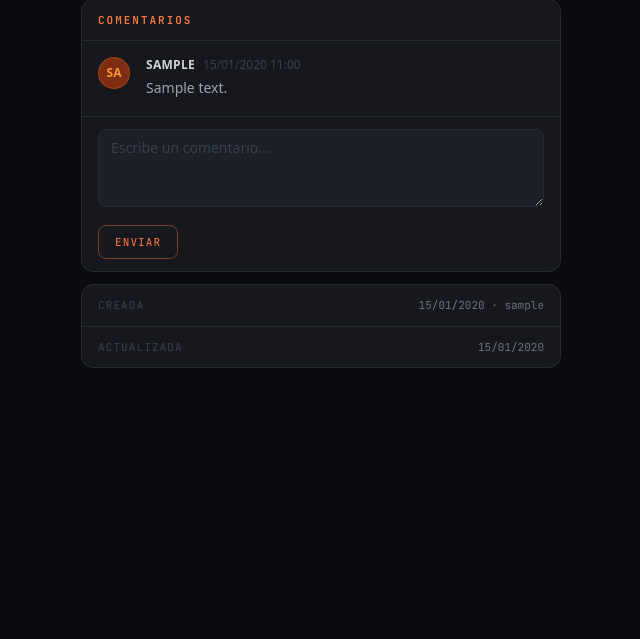
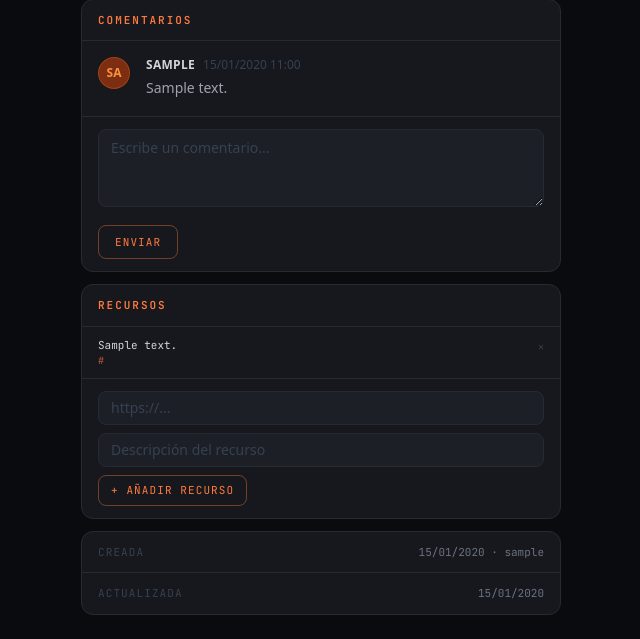
Before and after one commit to Maegor/Bricoia, a Django app: page /tasks/1/ in a window 1280 px wide. Shown: the part 1038-1677 px from the top of the page, without its empty margins (319-959 px from the left). Before the commit the page ends 1406 px from the top, so only its background shows below. Run offline with Django 5.2, Linux system fonts and the light colour scheme; a user stored in the database is signed in; tables that the repository leaves empty hold one stand-in row (values such as "Sample post"); some libraries are stand-ins or nearby versions.

Commit message:
Añadir sección de recursos/enlaces en detalle de tarea (closes #5)
- Nuevo modelo TaskLink con url y descripción, migración 0006
- CRUD inline HTMX: añadir y borrar enlaces sin recargar la página
- Estado vacío aparece/desaparece correctamente al añadir/borrar el último ítem

Co-Authored-By: Claude Sonnet 4.6 <noreply@anthropic.com>

```diff
--- a/apps/tasks/models.py
+++ b/apps/tasks/models.py
@@ -136,3 +136,17 @@ class Comment(models.Model):
 
     def __str__(self):
         return f"{self.author.username} en tarea {self.task_id}"
+
+
+class TaskLink(models.Model):
+    task = models.ForeignKey(Task, on_delete=models.CASCADE, related_name="links")
+    url = models.URLField(max_length=500, verbose_name="URL")
+    description = models.CharField(max_length=200, verbose_name="descripción")
+
+    class Meta:
+        verbose_name = "enlace"
+        verbose_name_plural = "enlaces"
+        ordering = ["pk"]
+
+    def __str__(self):
+        return self.description
--- a/apps/tasks/urls.py
+++ b/apps/tasks/urls.py
@@ -45,4 +45,6 @@ urlpatterns = [
     path("tasks/<int:pk>/meta/edit/", views.task_meta_edit_form, name="task_meta_edit"),
     path("tasks/<int:pk>/meta/update/", views.task_meta_update, name="task_meta_update"),
     path("tasks/<int:pk>/comments/add/", views.task_comment_add, name="task_comment_add"),
+    path("tasks/<int:task_pk>/links/add/", views.link_create, name="link_create"),
+    path("tasks/links/<int:pk>/delete/", views.link_delete, name="link_delete"),
 ]
--- a/apps/tasks/views.py
+++ b/apps/tasks/views.py
@@ -9,7 +9,7 @@ from django.views.decorators.http import require_POST
 from apps.projects.utils import get_project_membership
 
 from .forms import CommentForm, MaterialForm, StepForm, TaskForm, ToolForm
-from .models import Comment, Material, Step, Task, Tool
+from .models import Comment, Material, Step, Task, TaskLink, Tool
 
 
 def _parse_dynamic_lists(post_data):
@@ -114,7 +114,7 @@ def task_create_view(request, project_pk):
 def task_detail_view(request, pk):
     task = get_object_or_404(Task, pk=pk)
     get_project_membership(request, task.project_id)
-    task = Task.objects.prefetch_related("steps", "tools", "materials", "comments__author").get(pk=pk)
+    task = Task.objects.prefetch_related("steps", "tools", "materials", "comments__author", "links").get(pk=pk)
     tools_total = task.tools.count()
     tools_available = task.tools.filter(available=True).count()
     materials_total = task.materials.count()
@@ -214,6 +214,34 @@ def task_meta_update(request, pk):
     task.estimated_time = int(estimated_time) if estimated_time.isdigit() and int(estimated_time) > 0 else None
     task.save(update_fields=["difficulty", "estimated_time", "updated_at"])
     return render(request, "tasks/partials/task_meta_display.html", {"task": task})
+
+
+@login_required
+@require_POST
+def link_create(request, task_pk):
+    task = get_object_or_404(Task, pk=task_pk)
+    get_project_membership(request, task.project_id)
+    url = request.POST.get("url", "").strip()
+    description = request.POST.get("description", "").strip()
+    if not url or not description:
+        return HttpResponse("")
+    link = TaskLink.objects.create(task=task, url=url, description=description)
+    item_html = render_to_string("tasks/partials/link_item.html", {"link": link}, request=request)
+    oob_html = '<p id="links-empty" hx-swap-oob="true"></p>'
+    return HttpResponse(item_html + oob_html)
+
+
+@login_required
+@require_POST
+def link_delete(request, pk):
+    link = get_object_or_404(TaskLink, pk=pk)
+    task = link.task
+    get_project_membership(request, task.project_id)
+    link.delete()
+    if not task.links.exists():
+        oob = '<div hx-swap-oob="innerHTML:#links-list"><p id="links-empty" class="font-jetbrains text-[11px] text-gray-700 py-3">Aún no hay recursos.</p></div>'
+        return HttpResponse(oob)
+    return HttpResponse("")
 
 
 @login_required
--- /dev/null
+++ b/templates/tasks/partials/link_item.html
@@ -0,0 +1,16 @@
+<div id="link-{{ link.pk }}" class="flex items-start justify-between gap-3 py-2.5 border-b border-[#1c1f26] last:border-0">
+  <div class="min-w-0">
+    <p class="font-jetbrains text-[11px] text-gray-300 truncate">{{ link.description }}</p>
+    <a href="{{ link.url }}" target="_blank" rel="noopener noreferrer"
+       class="font-jetbrains text-[10px] text-[#ff7a3d]/70 hover:text-[#ff7a3d] truncate block transition-colors">
+      {{ link.url }}
+    </a>
+  </div>
+  <button type="button"
+          hx-post="{% url 'link_delete' link.pk %}"
+          hx-target="#link-{{ link.pk }}"
+          hx-swap="outerHTML"
+          class="font-jetbrains text-[10px] text-gray-700 hover:text-red-500 flex-shrink-0 transition-colors mt-0.5">
+    ✕
+  </button>
+</div>
--- a/templates/tasks/task_detail.html
+++ b/templates/tasks/task_detail.html
@@ -155,6 +155,39 @@
     </div>
   </div>
 
+  <!-- Recursos / Enlaces -->
+  <div class="bg-[#16181d] border border-[#262a33] rounded-xl overflow-hidden mb-3">
+    <div class="px-4 py-3">
+      <h2 class="font-jetbrains text-[11px] font-semibold tracking-[0.18em] uppercase text-[#ff7a3d]">Recursos</h2>
+    </div>
+    <div class="h-px bg-[#262a33]"></div>
+    <div id="links-list" class="px-4">
+      {% for link in task.links.all %}
+        {% include "tasks/partials/link_item.html" with link=link %}
+      {% empty %}
+        <p id="links-empty" class="font-jetbrains text-[11px] text-gray-700 py-3">Aún no hay recursos.</p>
+      {% endfor %}
+    </div>
+    <div class="h-px bg-[#262a33]"></div>
+    <div class="px-4 py-3">
+      <form hx-post="{% url 'link_create' task.pk %}"
+            hx-target="#links-list"
+            hx-swap="beforeend"
+            hx-on::after-request="this.reset()">
+        <input type="url" name="url" placeholder="https://..."
+               class="w-full bg-[#1c1f26] border border-[#262a33] rounded-lg px-3 py-1.5 text-sm text-white placeholder-gray-700 mb-2 focus:outline-none focus:border-[#ff7a3d]/50"
+               required>
+        <input type="text" name="description" placeholder="Descripción del recurso"
+               class="w-full bg-[#1c1f26] border border-[#262a33] rounded-lg px-3 py-1.5 text-sm text-white placeholder-gray-700 mb-2 focus:outline-none focus:border-[#ff7a3d]/50"
+               required>
+        <button type="submit"
+                class="font-jetbrains text-[11px] border border-[#ff7a3d]/40 text-[#ff7a3d] hover:bg-[#ff7a3d]/10 px-3 py-1.5 rounded-lg transition-colors uppercase tracking-widest">
+          + Añadir recurso
+        </button>
+      </form>
+    </div>
+  </div>
+
   <!-- Metadatos -->
   <div class="bg-[#16181d] border border-[#262a33] rounded-xl divide-y divide-[#262a33] font-jetbrains text-[11px]">
     <div class="flex items-center justify-between px-4 py-3">
```
Also changed, not shown: CLAUDE.md (+3 -0 lines), apps/tasks/migrations/0006_tasklink.py (added), screens/img.png (added).
